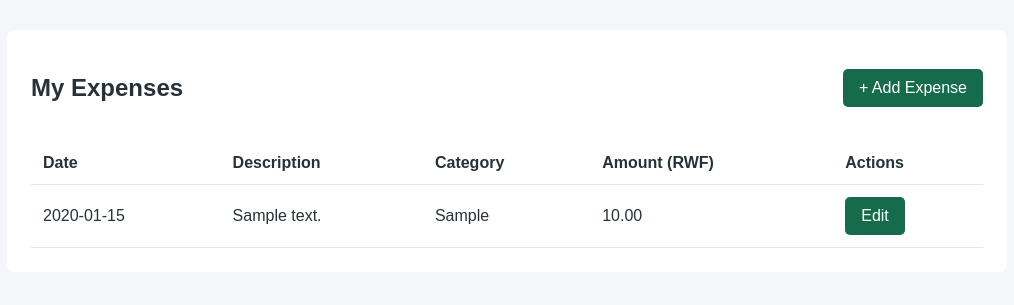
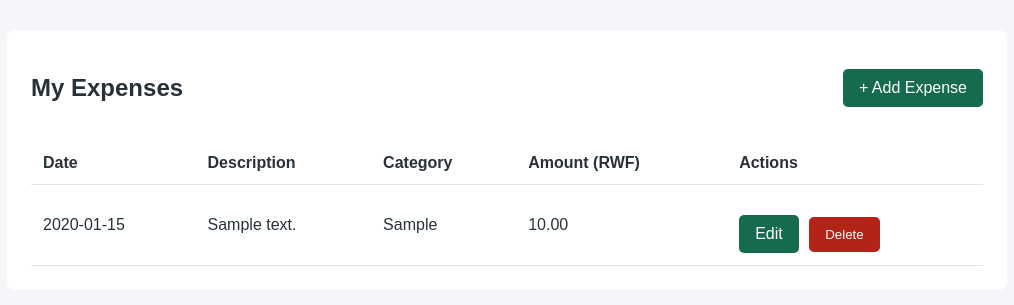
Before and after one commit to MugaboVedaste/Agile-and-DevOps-Practices, a Flask app: page / in a window 1280 px wide. Shown: the part 107-412 px from the top of the page, without its empty margins (133-1147 px from the left). Run offline with Flask 3, Linux system fonts and the light colour scheme; tables that the repository leaves empty hold one stand-in row (values such as "Sample post").

Commit message:
feat: add expense deletion

```diff
--- a/personal-expense-tracker/app/routes.py
+++ b/personal-expense-tracker/app/routes.py
@@ -103,3 +103,16 @@ def edit_expense(expense_id):
         return redirect(url_for("main.index"))
 
     return render_template("edit_expense.html", expense=expense)
+
+
+@main.route("/delete/<int:expense_id>", methods=["POST"])
+def delete_expense(expense_id):
+    expense = db.session.get(Expense, expense_id)
+
+    if expense is None:
+        abort(404)
+
+    db.session.delete(expense)
+    db.session.commit()
+
+    return redirect(url_for("main.index"))
--- a/personal-expense-tracker/app/static/css/style.css
+++ b/personal-expense-tracker/app/static/css/style.css
@@ -112,3 +112,18 @@ td {
         flex-direction: column;
     }
 }
+
+
+.delete-form {
+    display: inline;
+    margin: 0;
+}
+
+.delete-button {
+    background: #b42318;
+    margin-left: 6px;
+}
+
+.delete-button:hover {
+    background: #8f1d14;
+}
--- a/personal-expense-tracker/app/templates/index.html
+++ b/personal-expense-tracker/app/templates/index.html
@@ -28,12 +28,21 @@
                             <td>{{ expense.description }}</td>
                             <td>{{ expense.category }}</td>
                             <td>{{ "%.2f"|format(expense.amount) }}</td>
+
                             <td>
                                 <a class="button"
-                                    href="{{ url_for('main.edit_expense', expense_id=expense.id) }}">
-                                    Edit
+                                href="{{ url_for('main.edit_expense', expense_id=expense.id) }}">
+                                Edit
                                 </a>
+
+                                <form method="POST"
+                                    action="{{ url_for('main.delete_expense', expense_id=expense.id) }}"
+                                    class="delete-form"
+                                    onsubmit="return confirm('Are you sure you want to delete this expense?');">
+                                    <button type="submit" class="delete-button">Delete</button>
+                                </form>
                             </td>
+
                         </tr>
                     {% endfor %}
                 </tbody>
```
Also changed, not shown: personal-expense-tracker/tests/test_delete_expense.py (added, +61 -0 lines).
